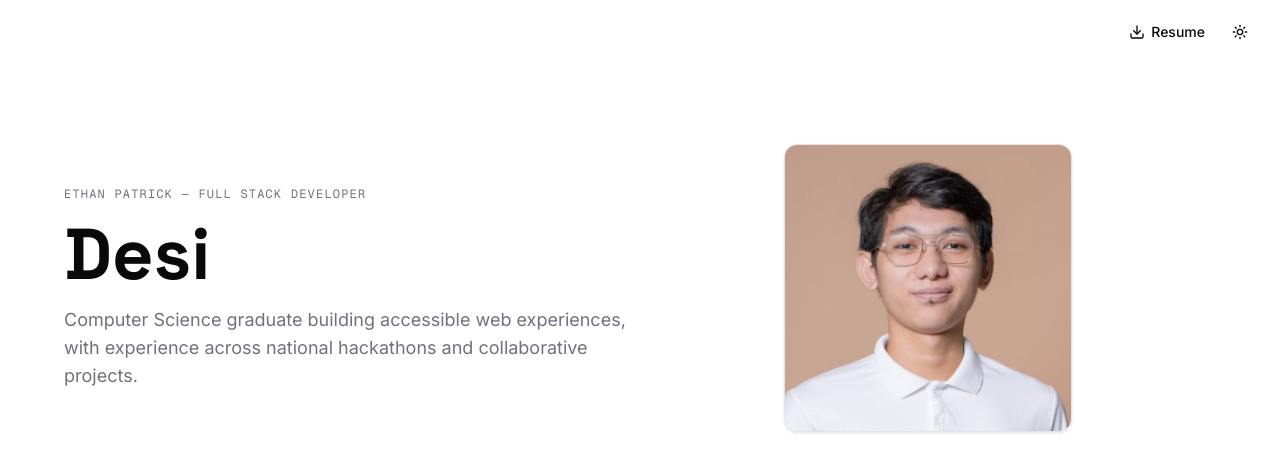
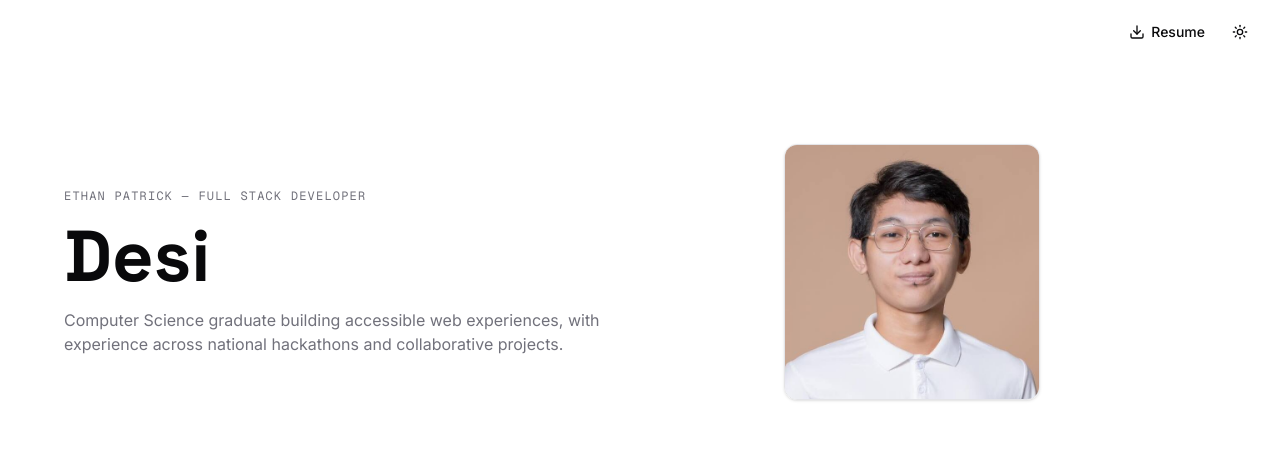
Before and after one commit to ayacoders/portfolio, a Next.js app: page / in a window 1280 px wide. Shown: the top 472 px of the page. Built offline with nearby package versions, Linux system fonts and the light colour scheme.

Commit message:
refactor: adjust profile size

```diff
--- a/components/portfolio/hero-section.tsx
+++ b/components/portfolio/hero-section.tsx
@@ -16,20 +16,20 @@ export default function HeroSection() {
           <h1 className="font-space-grotesk text-5xl leading-none font-bold text-balance md:text-7xl">
             <TypewriterText words={heroRoles} />
           </h1>
-          <p className="max-w-xl text-base leading-7 text-muted-foreground md:text-lg">
+          <p className="max-w-xl text-muted-foreground">
             Computer Science graduate building accessible web experiences, with
             experience across national hackathons and collaborative projects.
           </p>
         </div>
 
-        <div className="flex w-full justify-center md:shrink-0 md:basis-72">
+        <div className="flex w-full justify-center md:shrink-0 md:basis-64">
           <Image
             src="/images/profile.jpeg"
             alt="Portrait of Ethan Patrick"
             width={420}
             height={420}
             priority
-            className="aspect-square w-full max-w-64 rounded-2xl border border-border object-cover shadow-sm md:max-w-72"
+            className="aspect-square w-full max-w-56 rounded-2xl border border-border object-cover shadow-sm md:max-w-64"
           />
         </div>
       </FadeIn>
```
